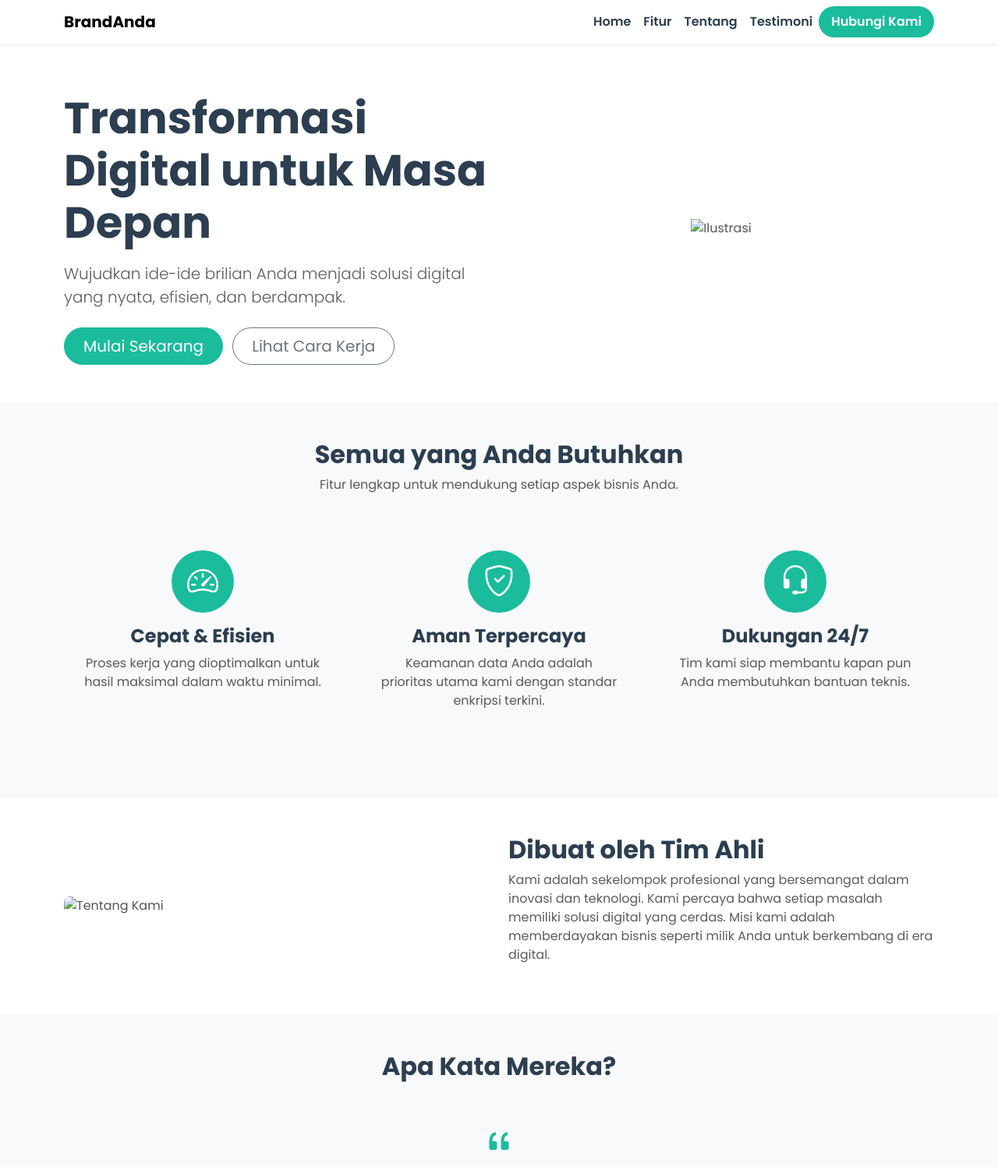
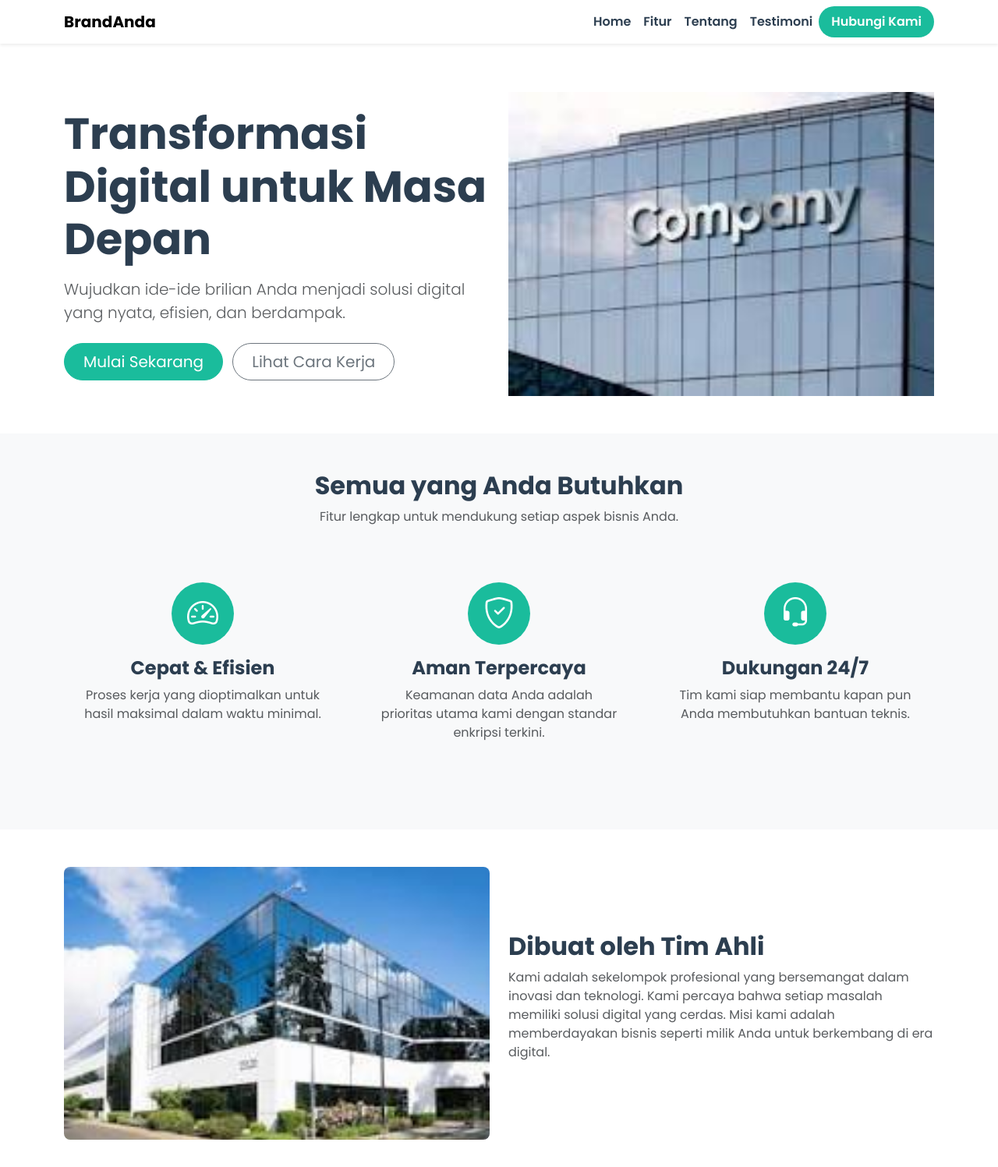
Before and after one commit to ripalmuba-glitch/landing-page-demo, a plain HTML site: page index.html in a window 1280 px wide. Shown: the top 1497 px of the page at 78% size. Drawn offline with nearby package versions, Linux system fonts and the light colour scheme; files that its build step writes are made by us from their sources.

Commit message:
index.html

```diff
--- a/index.html
+++ b/index.html
@@ -15,7 +15,7 @@
     <link rel="preconnect" href="https://fonts.gstatic.com" crossorigin>
     <link href="https://fonts.googleapis.com/css2?family=Poppins:wght@300;400;600;700&display=swap" rel="stylesheet">
 
-    <link rel="stylesheet" href="assets/css/style.css">
+    <link rel="stylesheet" href="style.css">
 </head>
 <body>
 
@@ -47,7 +47,7 @@
                     <a href="#about" class="btn btn-outline-secondary btn-lg rounded-pill px-4">Lihat Cara Kerja</a>
                 </div>
                 <div class="col-lg-6 text-center" data-aos="fade-left" data-aos-delay="200">
-                    <img src="img/1.jpg" class="img-fluid" alt="Ilustrasi">
+                    <img src="1.jpg" class="img-fluid" alt="Ilustrasi">
                 </div>
             </div>
         </div>
@@ -89,7 +89,7 @@
         <div class="container">
             <div class="row align-items-center">
                 <div class="col-lg-6" data-aos="fade-right">
-                    <img src="img/tentang-kami.jpg" class="img-fluid rounded-3" alt="Tentang Kami">
+                    <img src="tentang-kami.jpg" class="img-fluid rounded-3" alt="Tentang Kami">
                 </div>
                 <div class="col-lg-6" data-aos="fade-left" data-aos-delay="200">
                     <h2 class="fw-bold">Dibuat oleh Tim Ahli</h2>
@@ -162,4 +162,5 @@
       });
     </script>
 </body>
+
 </html>
```
